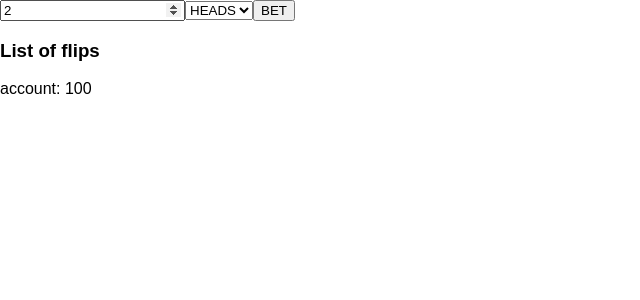
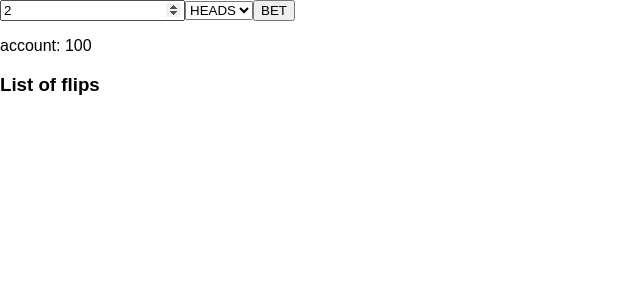
Before and after one commit to adfreyne/flipthecoin, a React (Create React App) app: page / in a window 1280 px wide. Shown: the top 300 px of the page, without its empty margins (0-640 px from the left). Built offline with nearby package versions, Linux system fonts and the light colour scheme.

Commit message:
put account above list of flips

```diff
--- a/src/App.js
+++ b/src/App.js
@@ -10,6 +10,7 @@ class App extends Component {
     return (
       <div >
         <FlipFormComponent />
+        <p>account: {account}</p>
         <h3>List of flips</h3>
         <ul>
           {flips.map((b, index) => (
@@ -18,7 +19,7 @@ class App extends Component {
             </li>
           ))}
         </ul>
-        <p>account: {account}</p>
+
       </div>
     );
   }
```
